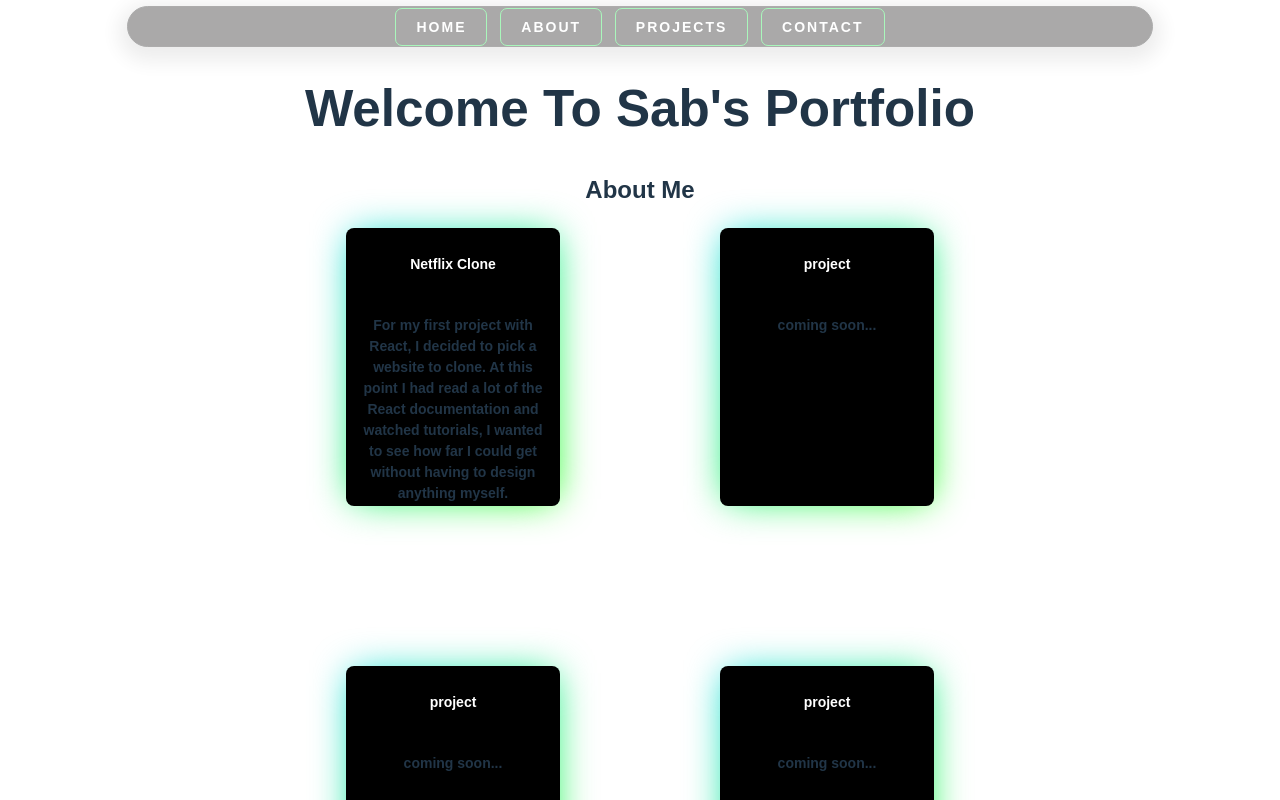
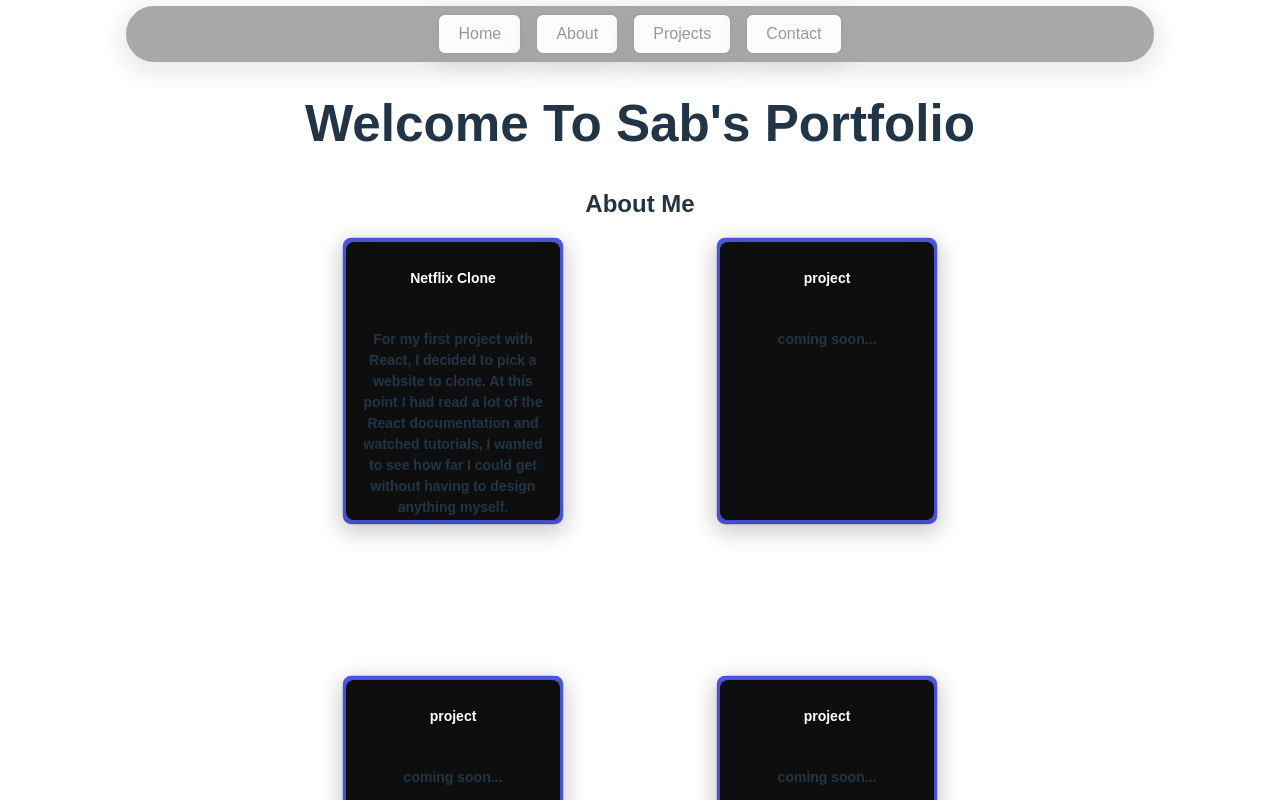
Before and after one commit to Sabalann/Portfolio, a React (Vite) app in the folder Portfolio/: page / in a window 1280 px wide. Shown: the top 800 px of the page. Built offline with nearby package versions, Linux system fonts and the light colour scheme.

Commit message:
decided I didn't want to use any premade buttons or cards, so I removed the styling I added and added my own cards.

```diff
--- a/Portfolio/src/App.css
+++ b/Portfolio/src/App.css
@@ -26,11 +26,11 @@ body {
   margin: 0.5dvw;
   transition: 0.3s;
   width: 80%;
+  min-height: 4dvw;
   justify-self: center;
   border-radius: 60px;
   background: #2b2a2a;
-  border: #323131 1px solid;
-  min-height: 3dvw;
+  border: #272727 2px solid;
   display: flex;
   justify-content: center;
   align-items: center;
@@ -39,96 +39,10 @@ body {
 }
 
 button {
-  position: relative;
-  padding: 10px 20px;
-  border-radius: 7px;
-  border: 1px solid rgb(41, 235, 86 );
-  font-size: 14px;
-  text-transform: uppercase;
-  font-weight: 600;
-  letter-spacing: 2px;
-  background: transparent;
-  color: #fff;
-  overflow: hidden;
-  -webkit-box-shadow: 0 0 0 0 transparent;
-  box-shadow: 0 0 0 0 transparent;
-  -webkit-transition: all 0.2s ease-in;
-  transition: all 0.2s ease-in;
+  box-shadow: 0 6px 20px 8px rgba(0, 0, 0, 0.19);
+  border: #191919 2px solid;
+
 }
-
-button:hover {
-  background: rgb(53, 205, 86);
-  border: transparent 1px solid;
-  -webkit-box-shadow: 0 0 30px 5px rgba(0, 216, 122, 0.815);
-  box-shadow: 0 0 30px 2px rgba(0,216, 122, 0.815);
-  -webkit-transition: all 0.2s ease-out;
-  transition: all 0.2s ease-out;
-}
-
-button:hover::before {
-  -webkit-animation: sh02 0.5s 0s linear;
-  animation: sh02 0.5s 0s linear;
-}
-
-button::before {
-  content: '';
-  display: block;
-  width: 0px;
-  height: 86%;
-  position: absolute;
-  top: 7%;
-  left: 0%;
-  opacity: 0;
-  background: #fff;
-  -webkit-box-shadow: 0 0 50px 30px #fff;
-  box-shadow: 0 0 50px 30px #fff;
-  -webkit-transform: skewX(-20deg);
-  -ms-transform: skewX(-20deg);
-  transform: skewX(-20deg);
-}
-
-@-webkit-keyframes sh02 {
-  from {
-    opacity: 0;
-    left: 0%;
-  }
-
-  50% {
-    opacity: 1;
-  }
-
-  to {
-    opacity: 0;
-    left: 100%;
-  }
-}
-
-@keyframes sh02 {
-  from {
-    opacity: 0;
-    left: 0%;
-  }
-
-  50% {
-    opacity: 1;
-  }
-
-  to {
-    opacity: 0;
-    left: 100%;
-  }
-}
-
-button:active {
-  -webkit-box-shadow: 0 0 0 0 transparent;
-  box-shadow: 0 0 0 0 transparent;
-  -webkit-transition: box-shadow 0.2s ease-in;
-  -webkit-transition: -webkit-box-shadow 0.2s ease-in;
-  transition: -webkit-box-shadow 0.2s ease-in;
-  transition: box-shadow 0.2s ease-in;
-  transition: box-shadow 0.2s ease-in, -webkit-box-shadow 0.2s ease-in;
-}
-
 
 .title {
     font-size: 1rem;
@@ -145,7 +59,7 @@ button:active {
   position: relative;
   width: 190px;
   height: 254px;
-  background-color: #000;
+  background-color: #0e0e0e;
   display: -webkit-box;
   display: -ms-flexbox;
   display: flex;
@@ -160,34 +74,20 @@ button:active {
   gap: 12px;
   border-radius: 8px;
   cursor: pointer;
-}
-
-.card::before {
-  content: '';
-  position: absolute;
-  inset: 0;
-  left: -5px;
-  margin: auto;
-  width: 200px;
-  height: 264px;
-  border-radius: 10px;
-  background: linear-gradient(-45deg, #11FF00FF 0%, #40c9ff 100% );
-  z-index: -10;
-  pointer-events: none;
-  -webkit-transition: all 0.6s cubic-bezier(0.175, 0.885, 0.32, 1.275);
-  transition: all 0.6s cubic-bezier(0.175, 0.885, 0.32, 1.275);
+  box-shadow: 0 6px 20px 8px rgba(0, 0, 0, 0.19);
 }
 
 .card::after {
+  position: absolute;
+  background-color: #535bf2;
   content: "";
+  width: 100%;
+  height: 100%;
+  left: 0;
+  top: 0;
+  transform: scale(1.03);
+  border-radius: 8px;
   z-index: -1;
-  position: absolute;
-  inset: 0;
-  background: linear-gradient(-45deg, #11ff00 0%, #00dbde 100% );
-  -webkit-transform: translate3d(0, 0, 0) scale(0.95);
-  transform: translate3d(0, 0, 0) scale(0.95);
-  -webkit-filter: blur(20px);
-  filter: blur(20px);
 }
 
 .card p:not(.heading) {
@@ -202,14 +102,3 @@ button:active {
   color: white;
   font-weight: 600;
 }
-
-.card:hover::after {
-  -webkit-filter: blur(30px);
-  filter: blur(30px);
-}
-
-.card:hover::before {
-  -webkit-transform: rotate(-90deg) scaleX(1.34) scaleY(0.77);
-  -ms-transform: rotate(-90deg) scaleX(1.34) scaleY(0.77);
-  transform: rotate(-90deg) scaleX(1.34) scaleY(0.77);
-}
```
